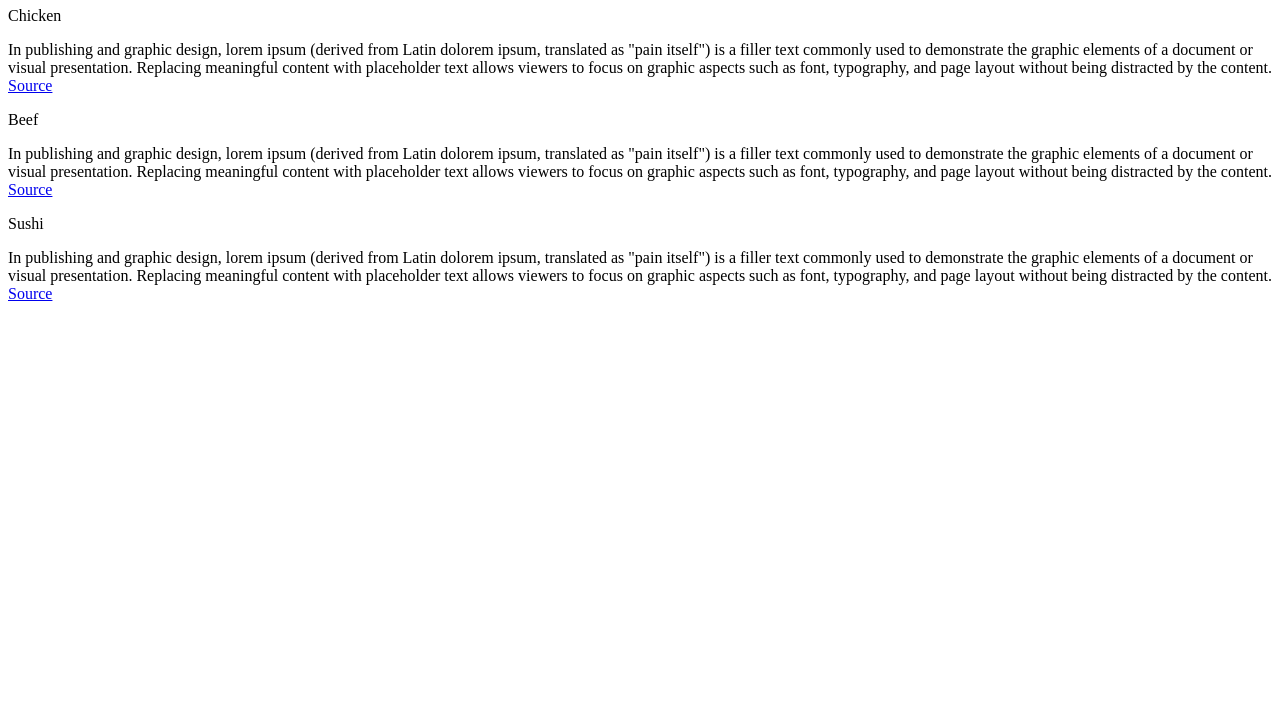
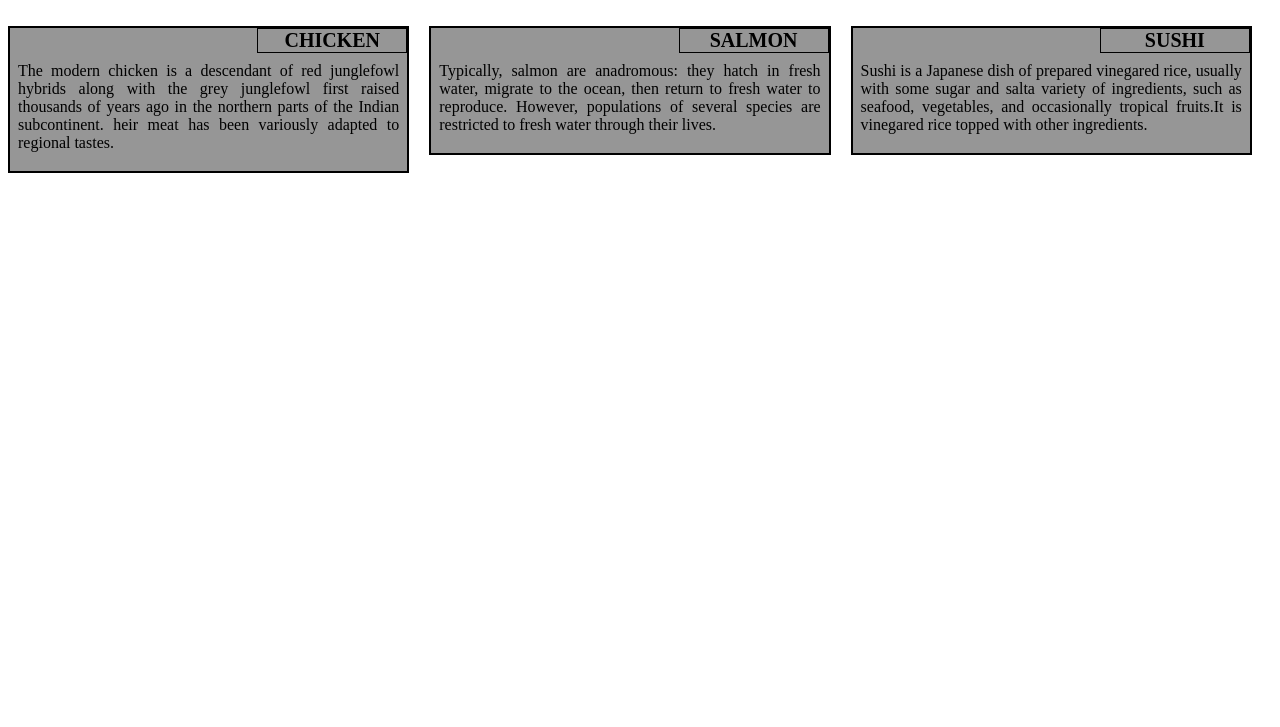
Before and after one commit to AnjanaHegde/module2, a plain HTML site: page index.html in a window 1280 px wide. Shown: the part 73-800 px from the top of the page. Drawn offline with Linux system fonts and the light colour scheme.

Commit message:
Update index.html

```diff
--- a/index.html
+++ b/index.html
@@ -1,30 +1,34 @@
 <!doctype html>
 <html>
 <head>
-<link rel="stylesheet" href="module2styles.css">
+<link rel="stylesheet" href="style.css">
 <meta charset="utf-8">
 <meta name='viewport' content='width=device-width, initial-scale=1'>
-<title>Module 2 solution</title>
+<title>Restaurant</title>
 </head>
 <body>
 <h1>Our Menu</h1>
 <div class='row'>
 	<div class='col-lg-4 col-md-6 sx-12'>
 		<div class='section'>
-			<span id='nr1'>Chicken</span>
-				<p>In publishing and graphic design, lorem ipsum (derived from Latin dolorem ipsum, translated as "pain itself") is a filler text commonly used to demonstrate the graphic elements of a document or visual presentation. Replacing meaningful content with placeholder text allows viewers to focus on graphic aspects such as font, typography, and page layout without being distracted by the content. <a href='https://en.wikipedia.org/wiki/Lorem_ipsum' target='blank' title='Source'>Source</a></p>
+			<span id='a1'>CHICKEN</span>
+				<p>The modern chicken is a descendant of red junglefowl hybrids along with
+				the grey junglefowl first raised thousands of years ago in the northern parts of the Indian subcontinent.
+				heir meat has been variously adapted to regional tastes.</p>
 		</div>
 	</div>
 	<div class='col-lg-4 col-md-6 sx-12'>
 		<div class='section'>
-			<span id='nr2'>Beef</span>
-				<p>In publishing and graphic design, lorem ipsum (derived from Latin dolorem ipsum, translated as "pain itself") is a filler text commonly used to demonstrate the graphic elements of a document or visual presentation. Replacing meaningful content with placeholder text allows viewers to focus on graphic aspects such as font, typography, and page layout without being distracted by the content. <a href='https://en.wikipedia.org/wiki/Lorem_ipsum' target='blank' title='Source'>Source</a></p>
+			<span id='a2'>SALMON</span>
+				<p>Typically, salmon are anadromous: they hatch in fresh water, migrate to the ocean, then return to fresh water to reproduce.
+		However, populations of several species are restricted to fresh water through their lives.</p>
 		</div>
 	</div>
 	<div class='col-lg-4 col-md-12 sx-12'>
 		<div class='section'>
-			<span id='nr3'>Sushi</span>
-				<p>In publishing and graphic design, lorem ipsum (derived from Latin dolorem ipsum, translated as "pain itself") is a filler text commonly used to demonstrate the graphic elements of a document or visual presentation. Replacing meaningful content with placeholder text allows viewers to focus on graphic aspects such as font, typography, and page layout without being distracted by the content. <a href='https://en.wikipedia.org/wiki/Lorem_ipsum' target='blank' title='Source'>Source</a></p>
+			<span id='a3'>SUSHI</span>
+				<p>Sushi is a Japanese dish of prepared vinegared rice, usually with some sugar and salta variety of ingredients,
+		such as seafood, vegetables, and occasionally tropical fruits.It is vinegared rice topped with other ingredients.  </p>
 		</div>
 	</div>
 </div>
```
